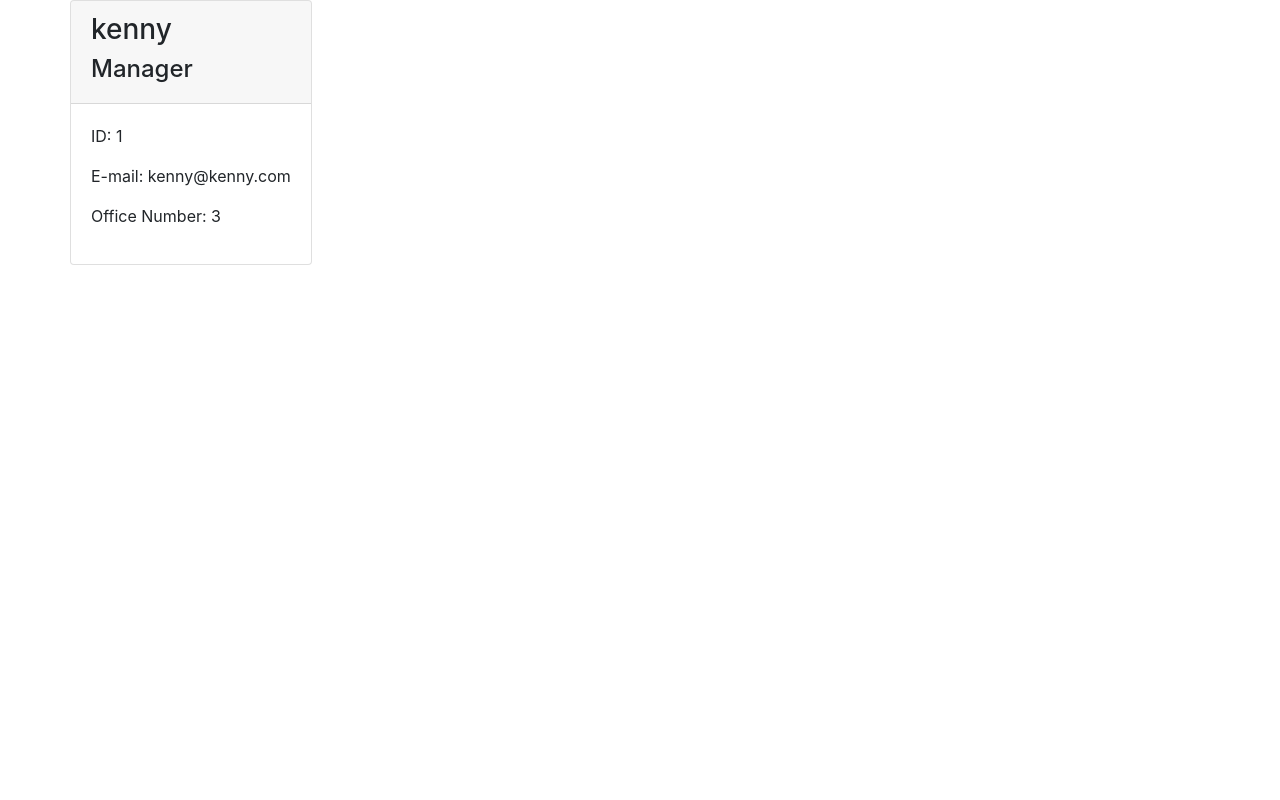
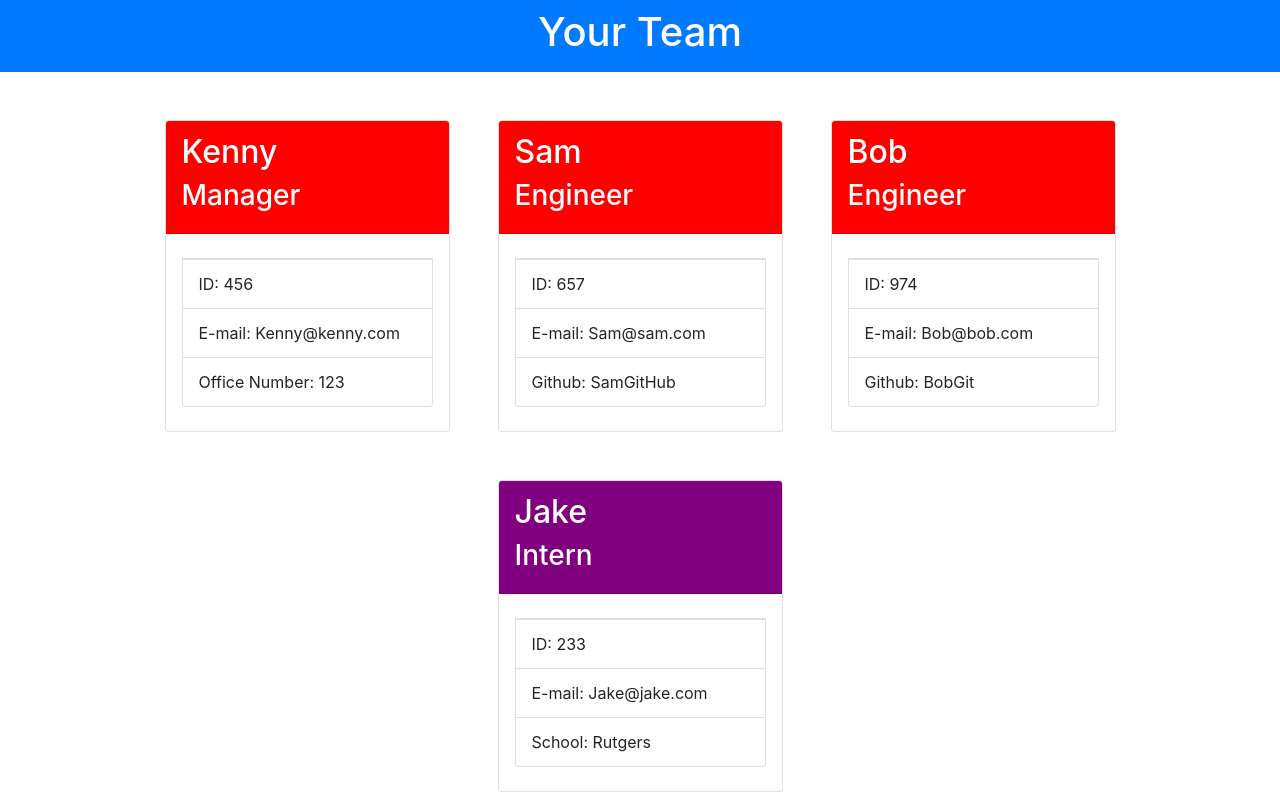
Before and after one commit to Thewa55/Team-Profile-Generator, a website: page team.html in a window 1280 px wide. Drawn offline with nearby package versions, Linux system fonts and the light colour scheme.

Commit message:
Finished adding css to the generated team.html page

```diff
--- a/lib/Employee.js
+++ b/lib/Employee.js
@@ -4,7 +4,6 @@ class Employee{
     this.id = parseInt(id)
     this.email = email;
     this.role = "Employee";
-    // this.role = role
   }
   getName(){
     return this.name
--- a/lib/Manager.js
+++ b/lib/Manager.js
@@ -13,8 +13,4 @@ class Manager extends Employee {
   }
 }
 
-
-// const manager = new Manager ("bob", 23, "bo@bok", 234)
-// // console.log(manager.getName())
-// // console.log(manager.getId())
 module.exports = Manager;
--- a/team.html
+++ b/team.html
@@ -7,20 +7,61 @@
     <title>Team Builder</title>
 </head>
 <body>
-
+  <nav class="navbar navbar-expand-lg bg-primary navbar-dark">
+    <div class="container text-center">
+      <h1 class="navbar-center" style="text-align: center; width: 100%; color: white">Your Team</h1>
+    </div>
+  </nav>
   <div class="container">
-    <div class ="row">
-      <div class="card employeeCard">
-    <div class="card-header">
-      <h3>kenny</h3>
-      <h4>Manager</h4>
-    </div>
-    <div class="card-body">
-      <p>ID: 1</p>
-      <p>E-mail: kenny@kenny.com</p>
-      <p>Office Number: 3</p>
-    </div>
+    <div class ="row justify-content-md-center">
+      <div class="card employeeCard col-md-3 ml-4 mr-4 pl-0 pr-0 mt-5">
+        <div class="card-header pl-3" style="width: 100%; background-color: red; color: white;">
+          <h2>Kenny</h3>
+          <h3>Manager</h4>
+        </div>
+        <ul class="list-group m-3 mb-4 mt-4">
+          <span class="border-top"></span>
+          <li class="list-group-item pl-3">ID: 456</li>
+          <li class="list-group-item pl-3">E-mail: Kenny@kenny.com</li>
+          <li class="list-group-item pl-3">Office Number: 123</li>
+        </ul>
+      </div>
+      <div class="card employeeCard col-md-3 ml-4 mr-4 pl-0 pr-0 mt-5">
+        <div class="card-header pl-3" style="width: 100%; background-color: red; color: white;">
+          <h2>Sam</h2>
+          <h3>Engineer</h3>
+        </div>
+        <ul class="list-group m-3 mb-4 mt-4">
+          <span class="border-top"></span>
+          <li class="list-group-item pl-3">ID: 657</li>
+          <li class="list-group-item pl-3">E-mail: Sam@sam.com</li>
+          <li class="list-group-item pl-3">Github: SamGitHub</li>
+        </ul>
+      </div>
+<div class="card employeeCard col-md-3 ml-4 mr-4 pl-0 pr-0 mt-5">
+  <div class="card-header pl-3" style="width: 100%; background-color: red; color: white;">
+    <h2>Bob</h2>
+    <h3>Engineer</h3>
   </div>
+  <ul class="list-group m-3 mb-4 mt-4">
+    <span class="border-top"></span>
+    <li class="list-group-item pl-3">ID: 974</li>
+    <li class="list-group-item pl-3">E-mail: Bob@bob.com</li>
+    <li class="list-group-item pl-3">Github: BobGit</li>
+  </ul>
+</div>
+<div class="card employeeCard col-md-3 ml-4 mr-4 pl-0 pr-0 mt-5">
+  <div class="card-header pl-3" style="width: 100%; background-color: purple; color: white;">
+    <h2>Jake</h3>
+    <h3>Intern</h4>
+  </div>
+  <ul class="list-group m-3 mb-4 mt-4">
+    <span class="border-top"></span>
+    <li class="list-group-item pl-3">ID: 233</li>
+    <li class="list-group-item pl-3">E-mail: Jake@jake.com</li>
+    <li class="list-group-item pl-3">School: Rutgers</li>
+  </ul>
+</div>
 
     </div>
   </div>
```
Also changed, not shown: index.js (+3 -4 lines), lib/htmlRenderer.js (+0 -13 lines), templates/engineer.html (+11 -10 lines), templates/intern.html (+10 -9 lines), templates/main.html (+6 -2 lines), templates/manager.html (+11 -10 lines).
